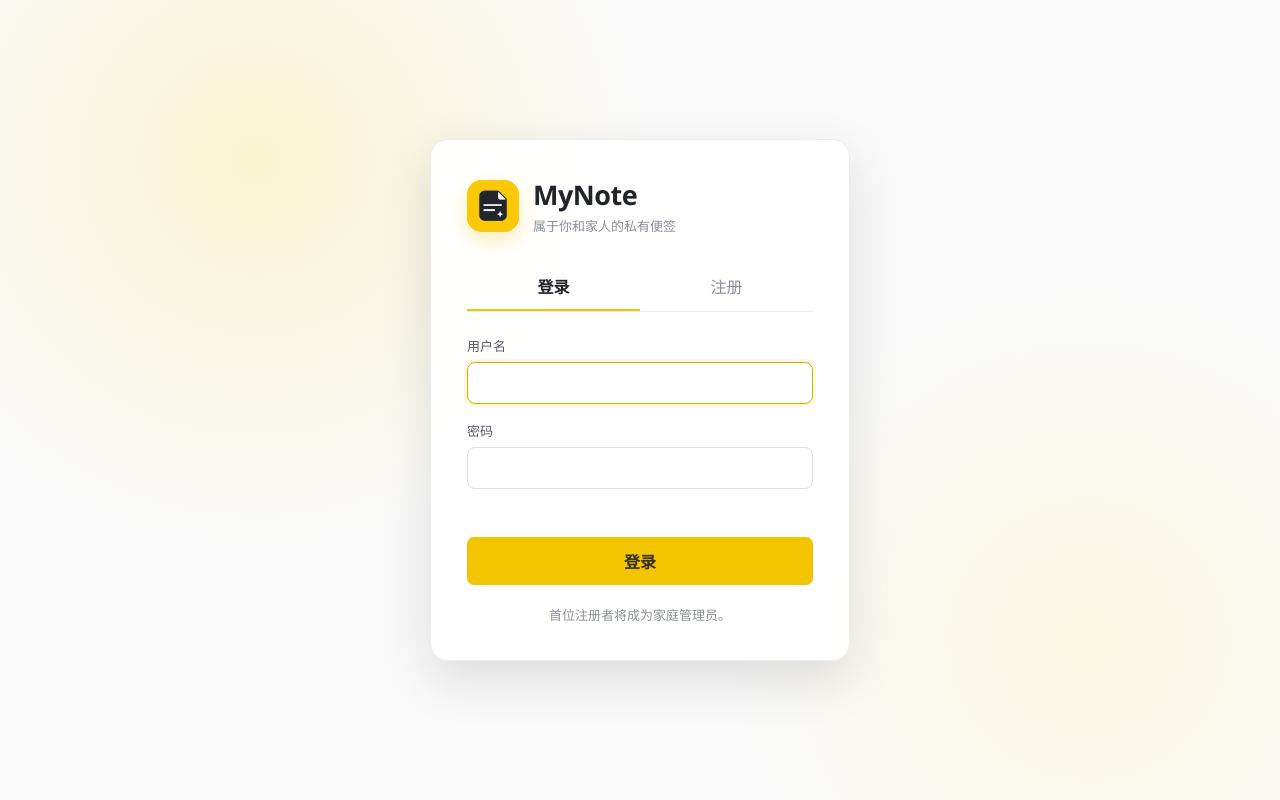
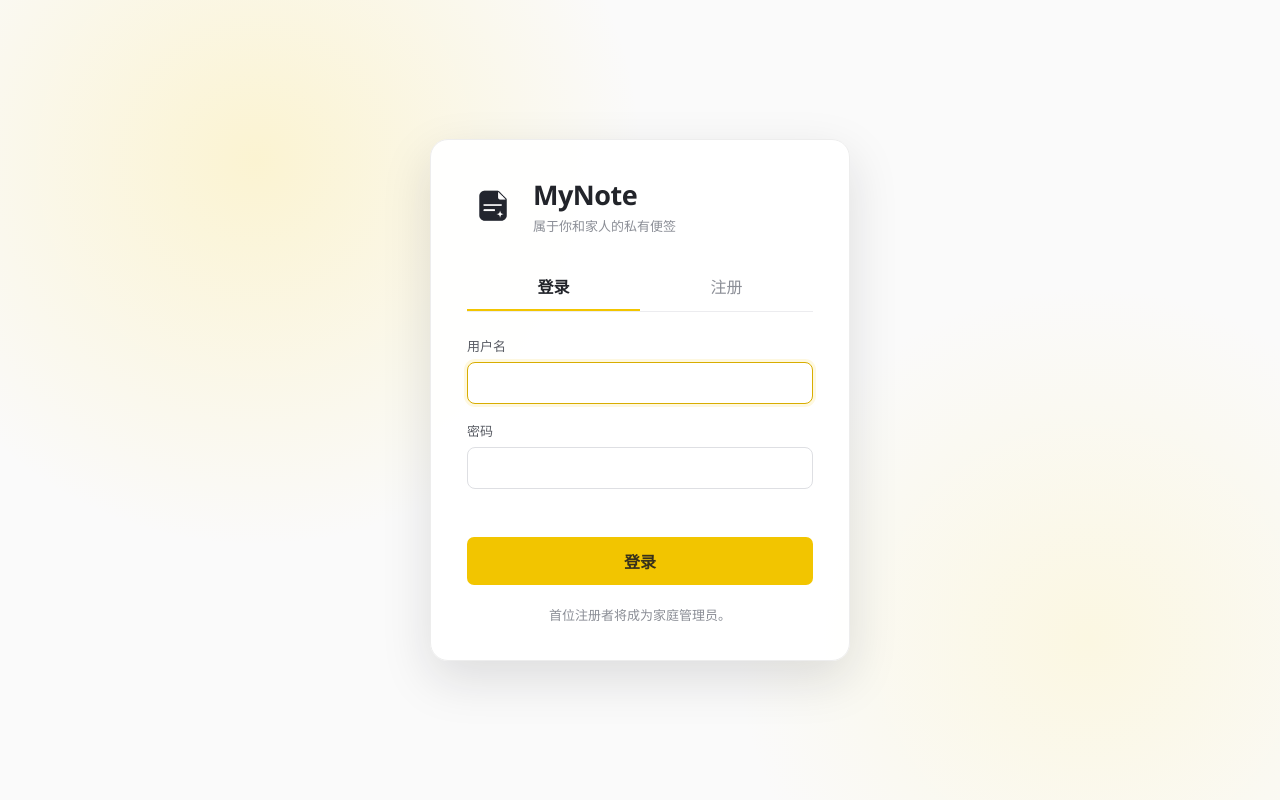
Before and after one commit to axiaoqi/mynote, a Flask app: page / in a window 1280 px wide. Run offline with Flask 3, Linux system fonts and the light colour scheme; data comes from the database, SQL or seed files in the repository; some libraries are stand-ins or nearby versions.

Commit message:
Use transparent app icons

```diff
--- a/static/browserconfig.xml
+++ b/static/browserconfig.xml
@@ -2,8 +2,8 @@
 <browserconfig>
   <msapplication>
     <tile>
-      <square150x150logo src="/static/icons/mstile-150x150.png"/>
-      <TileColor>#f2c500</TileColor>
+      <square150x150logo src="/static/icons/mstile-150x150.png?v=2"/>
+      <TileColor>#ffffff</TileColor>
     </tile>
   </msapplication>
 </browserconfig>
--- a/static/styles.css
+++ b/static/styles.css
@@ -23,7 +23,7 @@ button { color: inherit; }
 
 .boot-screen { min-height: 100%; display: grid; place-content: center; justify-items: center; gap: 11px; background: #fafafa; color: #9a9ca2; }
 .boot-screen p { margin: 0; font-size: 13px; }
-.boot-mark { width: 48px; height: 48px; display: grid; place-items: center; border-radius: 14px; overflow: hidden; background: var(--accent); animation: boot-pulse 1s ease-in-out infinite alternate; }
+.boot-mark { width: 48px; height: 48px; display: grid; place-items: center; border-radius: 14px; overflow: hidden; background: transparent; animation: boot-pulse 1s ease-in-out infinite alternate; }
 .boot-mark img, .brand-mark img, .mini-mark img { display: block; width: 100%; height: 100%; object-fit: cover; }
 @keyframes boot-pulse { to { transform: scale(.94); opacity: .72; } }
 
@@ -36,7 +36,7 @@ button { color: inherit; }
 }
 .auth-card { width: min(420px, 100%); padding: 36px; border: 1px solid #ededed; border-radius: 18px; background: rgba(255,255,255,.96); box-shadow: var(--shadow); }
 .auth-brand { display: flex; align-items: center; gap: 14px; margin-bottom: 28px; }
-.brand-mark { width: 52px; height: 52px; display: grid; place-items: center; flex: 0 0 auto; border-radius: 15px; overflow: hidden; background: var(--accent); box-shadow: 0 8px 20px rgba(242,197,0,.3); }
+.brand-mark { width: 52px; height: 52px; display: grid; place-items: center; flex: 0 0 auto; border-radius: 15px; overflow: hidden; background: transparent; }
 .auth-brand h1 { margin: 0 0 3px; font-size: 27px; letter-spacing: -.5px; }
 .auth-brand p, .auth-tip { margin: 0; color: var(--muted); font-size: 13px; }
 .auth-tabs { display: flex; border-bottom: 1px solid var(--line); margin-bottom: 24px; }
@@ -74,7 +74,7 @@ input:focus, select:focus { border-color: var(--accent-deep) !important; box-sha
 
 .sidebar { display: flex; flex-direction: column; padding: 13px 10px 10px; background: var(--sidebar); border-right: 1px solid var(--line); }
 .sidebar-brand { height: 46px; display: flex; align-items: center; gap: 9px; padding: 0 10px; font-weight: 700; }
-.mini-mark { width: 25px; height: 25px; display: grid; place-items: center; flex: 0 0 auto; border-radius: 8px; overflow: hidden; background: var(--accent); }
+.mini-mark { width: 25px; height: 25px; display: grid; place-items: center; flex: 0 0 auto; border-radius: 8px; overflow: hidden; background: transparent; }
 .main-nav { display: grid; gap: 4px; margin-top: 5px; }
 .nav-item { width: 100%; min-height: 39px; display: flex; align-items: center; gap: 10px; padding: 0 12px; border: 0; border-radius: 8px; background: transparent; cursor: pointer; text-align: left; font-size: 13px; }
 .nav-item:hover { background: #ededee; }
--- a/templates/index.html
+++ b/templates/index.html
@@ -3,34 +3,34 @@
 <head>
   <meta charset="utf-8">
   <meta name="viewport" content="width=device-width, initial-scale=1, viewport-fit=cover">
-  <meta name="theme-color" content="#f2c500">
+  <meta name="theme-color" content="#ffffff">
   <meta name="application-name" content="MyNote">
   <meta name="apple-mobile-web-app-title" content="MyNote">
-  <meta name="msapplication-TileColor" content="#f2c500">
-  <meta name="msapplication-config" content="{{ url_for('static', filename='browserconfig.xml') }}">
+  <meta name="msapplication-TileColor" content="#ffffff">
+  <meta name="msapplication-config" content="{{ url_for('static', filename='browserconfig.xml', v='2') }}">
   <meta name="csrf-token" content="{{ csrf_token }}">
   <title>MyNote · 私有便签</title>
-  <link rel="manifest" href="{{ url_for('static', filename='site.webmanifest') }}">
-  <link rel="icon" href="{{ url_for('static', filename='icons/favicon.ico') }}" sizes="any">
-  <link rel="icon" type="image/png" sizes="32x32" href="{{ url_for('static', filename='icons/favicon-32x32.png') }}">
-  <link rel="icon" type="image/png" sizes="16x16" href="{{ url_for('static', filename='icons/favicon-16x16.png') }}">
-  <link rel="apple-touch-icon" sizes="180x180" href="{{ url_for('static', filename='icons/apple-touch-icon.png') }}">
-  <link rel="apple-touch-icon" sizes="167x167" href="{{ url_for('static', filename='icons/apple-touch-icon-167x167.png') }}">
-  <link rel="apple-touch-icon" sizes="152x152" href="{{ url_for('static', filename='icons/apple-touch-icon-152x152.png') }}">
+  <link rel="manifest" href="{{ url_for('static', filename='site.webmanifest', v='2') }}">
+  <link rel="icon" href="{{ url_for('static', filename='icons/favicon.ico', v='2') }}" sizes="any">
+  <link rel="icon" type="image/png" sizes="32x32" href="{{ url_for('static', filename='icons/favicon-32x32.png', v='2') }}">
+  <link rel="icon" type="image/png" sizes="16x16" href="{{ url_for('static', filename='icons/favicon-16x16.png', v='2') }}">
+  <link rel="apple-touch-icon" sizes="180x180" href="{{ url_for('static', filename='icons/apple-touch-icon.png', v='2') }}">
+  <link rel="apple-touch-icon" sizes="167x167" href="{{ url_for('static', filename='icons/apple-touch-icon-167x167.png', v='2') }}">
+  <link rel="apple-touch-icon" sizes="152x152" href="{{ url_for('static', filename='icons/apple-touch-icon-152x152.png', v='2') }}">
   <link rel="stylesheet" href="{{ url_for('static', filename='styles.css', v=asset_version('styles.css')) }}">
 </head>
 <body>
   <noscript><div class="noscript">此应用需要启用 JavaScript。</div></noscript>
 
   <section id="boot-screen" class="boot-screen" aria-label="正在打开便签">
-    <div class="boot-mark"><img src="{{ url_for('static', filename='icons/icon-192x192.png') }}" alt=""></div>
+    <div class="boot-mark"><img src="{{ url_for('static', filename='icons/icon-192x192.png', v='2') }}" alt=""></div>
     <p>正在打开 MyNote…</p>
   </section>
 
   <section id="auth-screen" class="auth-screen hidden" aria-label="账号登录">
     <div class="auth-card">
       <div class="auth-brand">
-        <div class="brand-mark" aria-hidden="true"><img src="{{ url_for('static', filename='icons/icon-192x192.png') }}" alt=""></div>
+        <div class="brand-mark" aria-hidden="true"><img src="{{ url_for('static', filename='icons/icon-192x192.png', v='2') }}" alt=""></div>
         <div>
           <h1>MyNote</h1>
           <p>属于你和家人的私有便签</p>
@@ -61,7 +61,7 @@
     <div id="workspace" class="workspace" data-mobile-view="list">
       <aside class="sidebar pane" aria-label="便签导航">
         <div class="sidebar-brand">
-          <span class="mini-mark"><img src="{{ url_for('static', filename='icons/icon-192x192.png') }}" alt=""></span>
+          <span class="mini-mark"><img src="{{ url_for('static', filename='icons/icon-192x192.png', v='2') }}" alt=""></span>
           <span>MyNote</span>
           <button class="icon-button mobile-only" id="sidebar-close" title="关闭导航">×</button>
         </div>
```
Also changed, not shown: tests/test_files_and_exports.py (+2 -1 lines), README.md, static/icons/apple-touch-icon-152x152.png, static/icons/apple-touch-icon-167x167.png, static/icons/apple-touch-icon.png, static/icons/favicon-16x16.png, static/icons/favicon-32x32.png, static/icons/favicon-48x48.png, static/icons/favicon.ico, static/icons/icon-1024x1024.png, static/icons/icon-192x192.png, static/icons/icon-512x512.png, static/icons/icon-maskable-512x512.png, static/icons/mstile-150x150.png, 1 more files.
